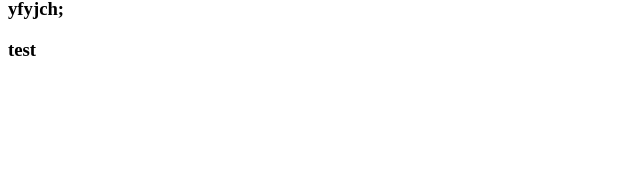
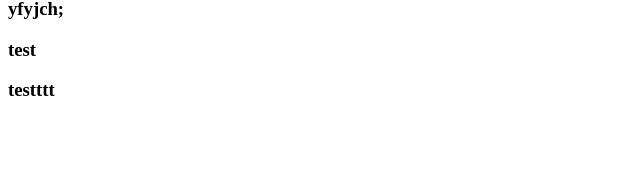
Before and after one commit to MansourWorkingSpace/Gestion_de_livraison_front, an Angular app: page / in a window 1280 px wide. Shown: the part 129-298 px from the top of the page, without its empty margins (0-640 px from the left). Built offline with nearby package versions, Linux system fonts and the light colour scheme.

Commit message:
Update app.component.html
test commit

```diff
--- a/src/app/app.component.html
+++ b/src/app/app.component.html
@@ -2,3 +2,4 @@
 <h2>salah</h2>
 <h3>yfyjch;</h3>
 <h3>test</h3>
+<h3>testttt</h3>
```
